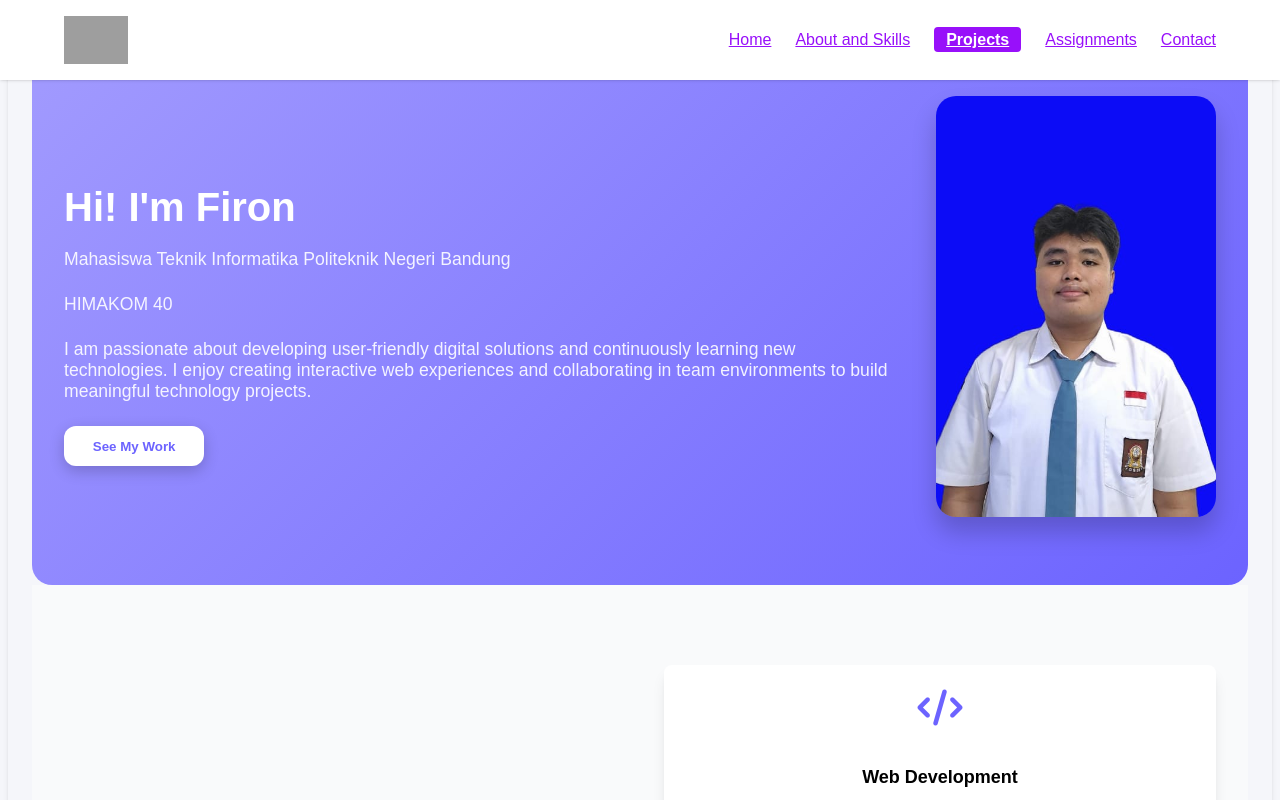
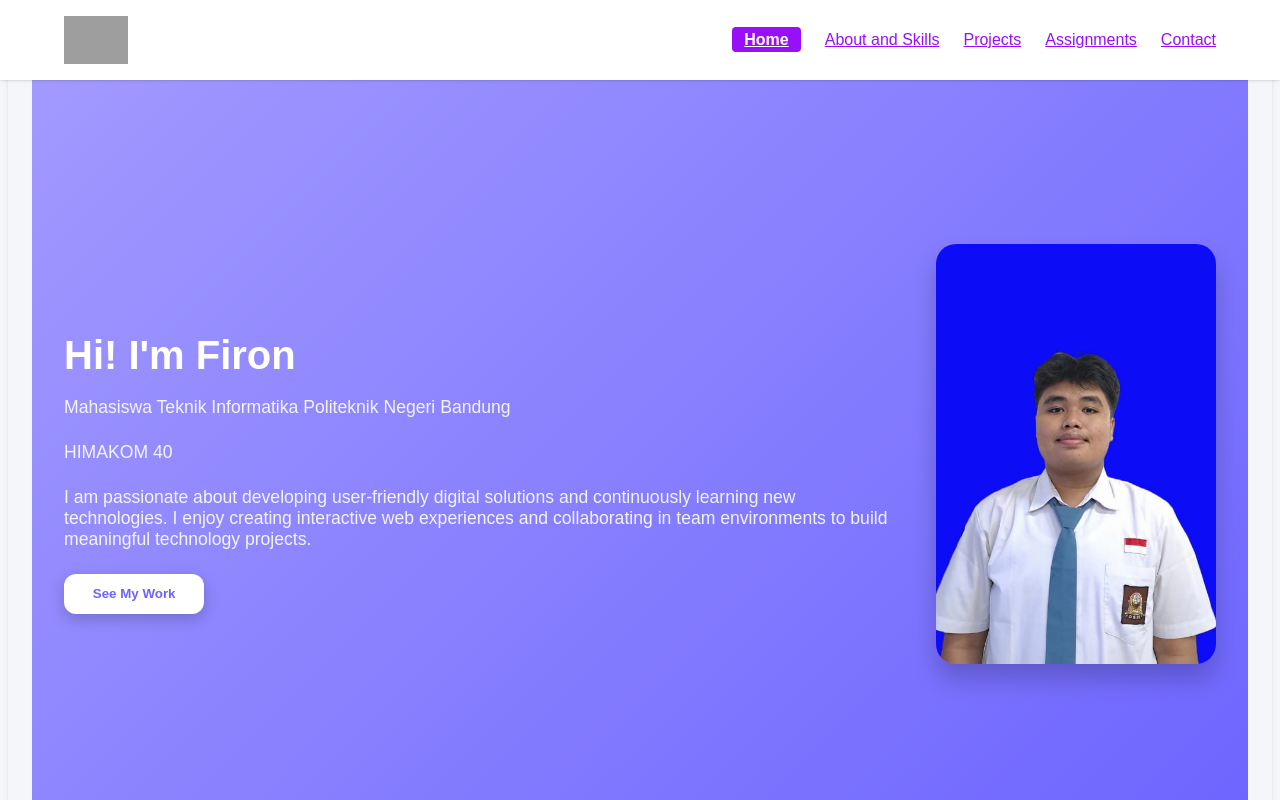
Before and after one commit to fironsahuleka2007-art/portfolio-vue, a Vue app: page / in a window 1280 px wide. Shown: the top 800 px of the page. Built offline with nearby package versions, Linux system fonts and the light colour scheme; grey boxes are pictures that could not be loaded.

Commit message:
update navbar and assignments

```diff
--- a/src/components/Assignments.vue
+++ b/src/components/Assignments.vue
@@ -1,5 +1,5 @@
 <template>
-<section class="py-20 bg-slate-50 min-h-screen">
+<section id="assignments" class="py-20 bg-slate-50 min-h-screen scroll-mt-24">
     <div class="max-w-5xl mx-auto px-6">
     <!-- HEADER -->
     <div class="text-center mb-14">
--- a/src/components/Hero.vue
+++ b/src/components/Hero.vue
@@ -1,5 +1,5 @@
 <template>
-  <section class="hero">
+  <section id="hero" class="hero">
     <div class="hero-text">
       <h1>Hi! I'm Firon</h1>
       <p>Mahasiswa Teknik Informatika Politeknik Negeri Bandung</p>
@@ -21,8 +21,8 @@ function scrollToProjects() {
 </script>
 
 <style scoped>
-/* Font & Base */
 .hero {
+  min-height: calc(100vh - 80px);
   display: flex;
   justify-content: space-between;
   align-items: center;
@@ -32,6 +32,7 @@ function scrollToProjects() {
   font-family: 'Poppins', sans-serif;
   border-radius: 20px;
   gap: 2rem;
+  scroll-margin-top: 80px;
 }
 
 .hero-text h1 {
```
